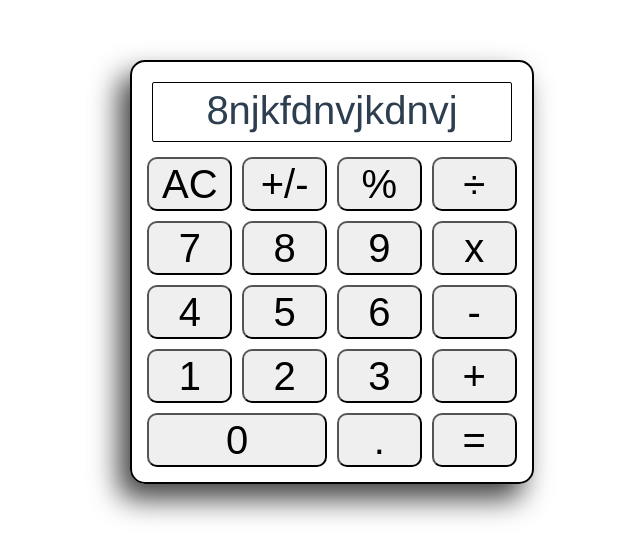
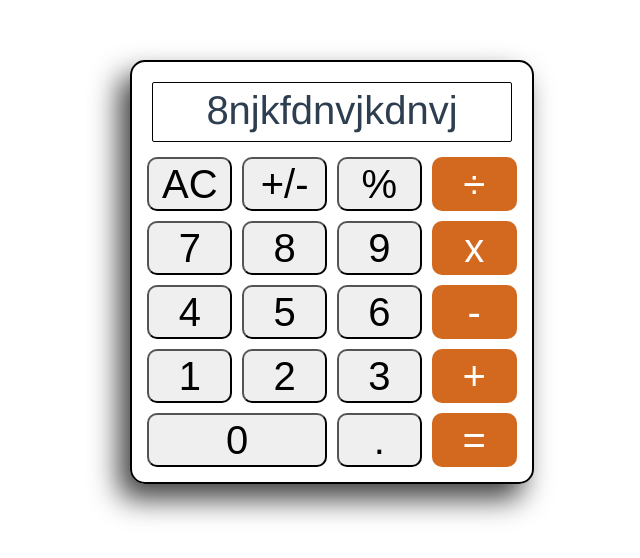
Before and after one commit to Asilo5/calculator-vue, a Vue app: page / in a window 1280 px wide. Shown: the top 558 px of the page, without its empty margins (308-948 px from the left). Built offline with nearby package versions, Linux system fonts and the light colour scheme; the HTML template or start-up script is replaced by a standard one.

Commit message:
Add styling to specific operators

```diff
--- a/src/components/Calculator.vue
+++ b/src/components/Calculator.vue
@@ -4,22 +4,22 @@
       <button>AC</button>
       <button>+/-</button>
       <button>%</button>
-      <button>÷</button>
+      <button class="operator">÷</button>
       <button>7</button>
       <button>8</button>
       <button>9</button>
-      <button>x</button>
+      <button class="operator">x</button>
       <button>4</button>
       <button>5</button>
       <button>6</button>
-      <button>-</button>
+      <button class="operator">-</button>
       <button>1</button>
       <button>2</button>
       <button>3</button>
-      <button>+</button>
+      <button class="operator">+</button>
       <button class="zero">0</button>
       <button>.</button>
-      <button>=</button>
+      <button class="operator">=</button>
   </section >
 </template>
 
@@ -63,4 +63,10 @@ export default {
     margin: 5px;
     cursor: pointer;
   }
+
+  .operator {
+    background-color: chocolate;
+    color: white;
+    border: none;
+  }
 </style>
```
